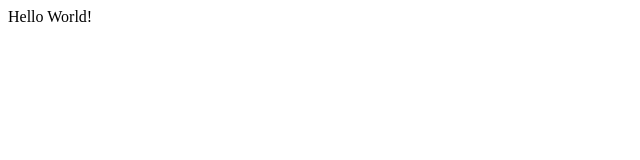
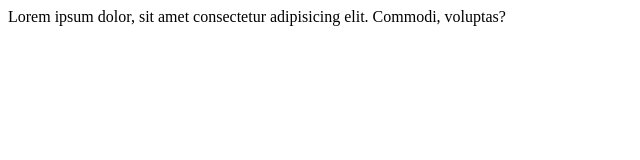
Before and after one commit to la04gr11/2024_2awi_swp, a plain HTML site: page css/site.html in a window 1280 px wide. Shown: the whole page, without its empty margins (0-640 px from the left). Drawn offline with Linux system fonts and the light colour scheme.

Commit message:
updated bodyy text to fix typos

```diff
--- a/css/site.html
+++ b/css/site.html
@@ -6,6 +6,6 @@
     <title>Document</title>
 </head>
 <body>
-    Hello World!
+    Lorem ipsum dolor, sit amet consectetur adipisicing elit. Commodi, voluptas?
 </body>
 </html>
```
